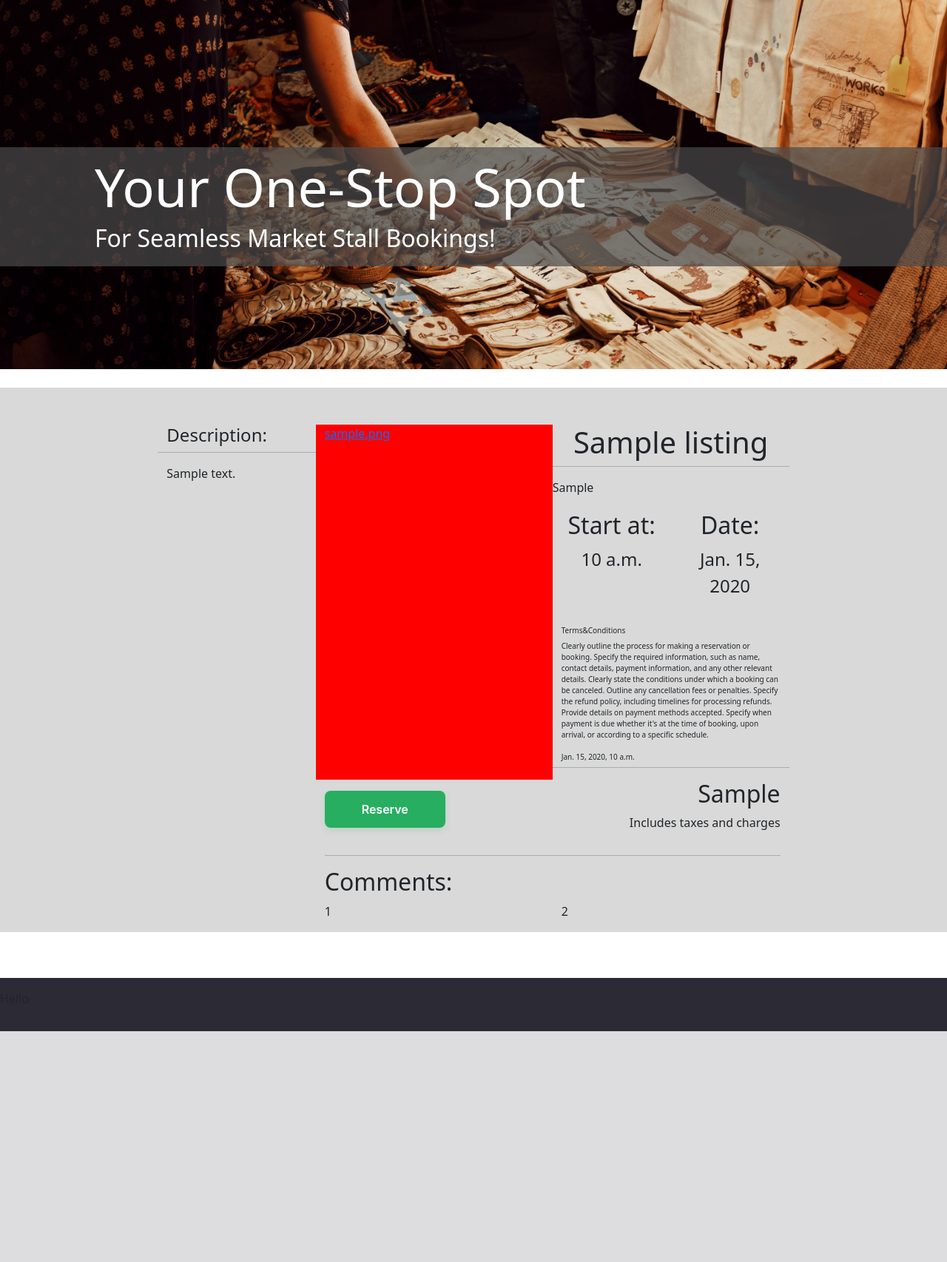
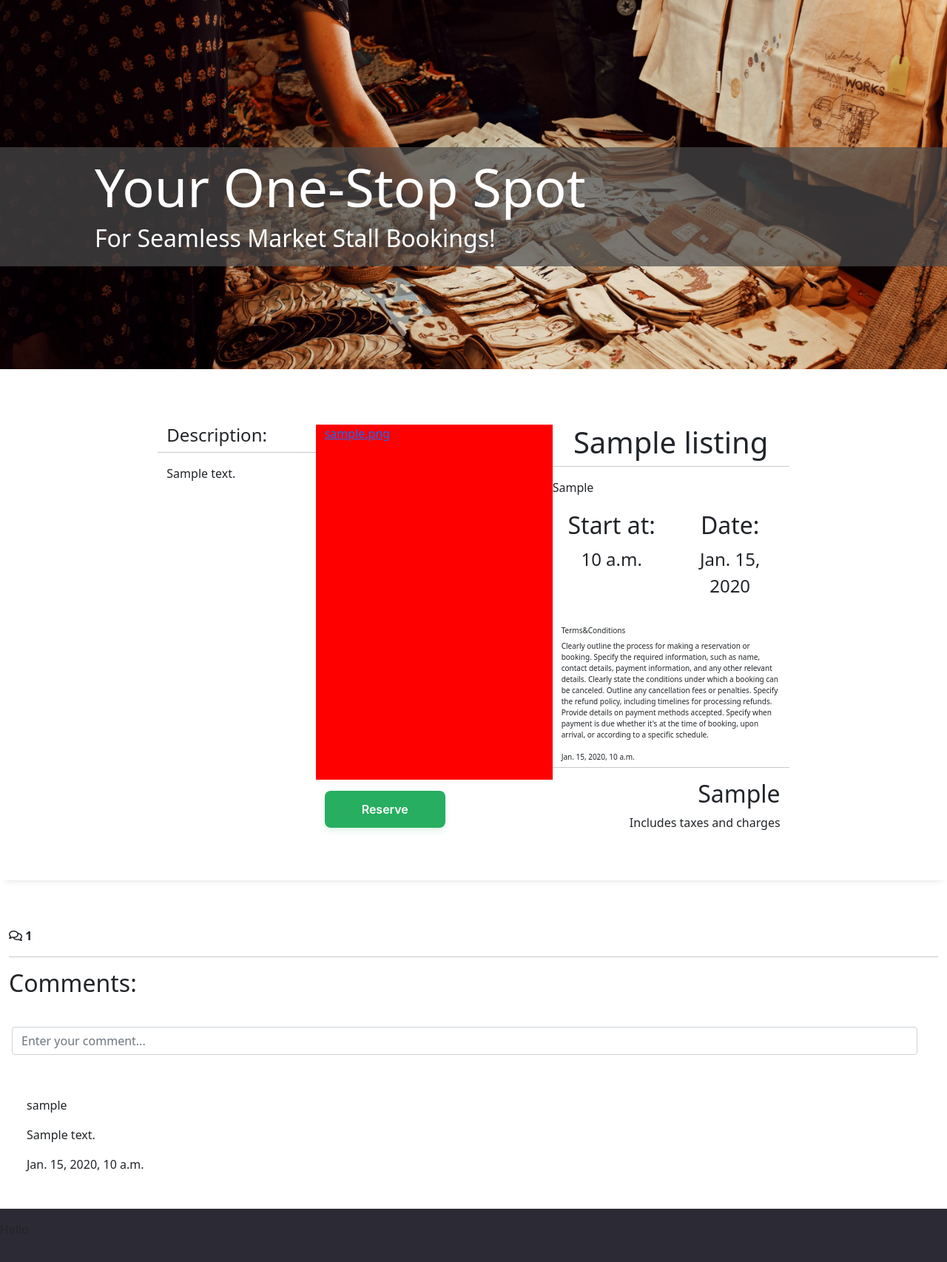
Before and after one commit to Vitalii-Chepurnyi/bookHub, a Django app: a page that uses home/templates/home/listing_detail.html in a window 1280 px wide. Shown: the part 57-1763 px from the top of the page at 74% size. Before the commit the page ends 1451 px from the top, so only its background shows below. Run offline with Django 4.2, Linux system fonts and the light colour scheme; tables that the repository leaves empty hold one stand-in row (values such as "Sample post").

Commit message:
Add comment section connected to data

```diff
--- a/home/templates/home/listing_detail.html
+++ b/home/templates/home/listing_detail.html
@@ -58,16 +58,47 @@
                     <p>Includes taxes and charges</p>
                 </div>
             </div>
+        </div>
+    </div>
+    <div class="row">
+        <div class="col-12">
+          <strong class="num-comments">
+            <i class="far fa-comments"></i> {{ comment_count }}
+          </strong>
+        </div>
+        <div class="col-12">
           <hr>
+        </div>
+      </div>
     <div class="row">
         <div class="row">
+            <div class="row comments">
                 <h2>Comments:</h2>
             </div>
-                <div class="col-6">
-                    <p>1</p>
+            <div class="mt-3 d-flex flex-row align-items-center p-3 form-color"><input type="text" class="form-control" placeholder="Enter your comment..."> </div>
+            <div class="row">
+                <div class="col-md-8 card mb-4  mt-3 ">
+                  <div class="card-body">
+                    {% for comment in comments %}
+                    <div class="p-2 comments{% if not comment.approved and comment.author == user %}
+                      faded{% elif not comment.approved %} d-none{% endif %}">
+                      <p class="font-weight-bold">
+                        {{ comment.author }}
+                      </p>
+                      <div id="comment{{ comment.id }}">
+                        {{ comment.body | linebreaks }}
                       </div>
-                <div class="col-6">
-                    <p>2</p>
+                      <span class="font-weight-normal">
+                        {{ comment.created_on }}
+                      </span>
+                      {% if not comment.approved and comment.author == user %}
+                      <p class="approval">
+                        This comment is awaiting approval
+                      </p>
+                      {% endif %}
+                    </div>
+                    {% endfor %}
+                  </div>
                 </div>
               </div>
         </div>
--- a/home/views.py
+++ b/home/views.py
@@ -1,6 +1,7 @@
 from django.shortcuts import render, get_object_or_404
 from django.views import generic
-from .models import Listing
+from .models import Listing, Comments
+
 
 # Create your views here.
 
@@ -12,9 +13,13 @@ class MarketList(generic.ListView):
 def listing_detail(request, slug):
     queryset = Listing.objects.filter(status=1)
     listing = get_object_or_404(queryset, slug=slug)
+    comments = listing.comments.all().order_by("-created_on")
+    comment_count = listing.comments.filter(approved=True).count()
 
     return render(
         request,
         "home/listing_detail.html",
-        {"listing": listing},
+        {"listing": listing,
+         "comments": comments,
+         "comment_count": comment_count,},
     )
--- a/static/css/style.css
+++ b/static/css/style.css
@@ -4,7 +4,7 @@ body {
 
 .main_container {
     margin-top: 5%;
-    background-color: rgba(0, 0, 0, 0.027);
+    box-shadow: 0 5px 10px -6px rgba(0, 0, 0, 0.15);
 }
 
 .main_container h1 {
@@ -178,15 +178,6 @@ footer {
     font-size: 72px;
 }
 
-.detail {
-    margin-bottom: 5%;
-    margin-top: 2%;
-    display: flex;
-    justify-content: center;
-    background-color: #2929292d;
-    padding-top: 50px;
-}
-
 .temrs-conditions {
     font-size: 10px;
     margin-top: 20px;
@@ -208,6 +199,16 @@ footer {
     background-color: red;
 }
 
+.detail {
+    margin-bottom: 5%;
+    margin-top: 2%;
+    display: flex;
+    justify-content: center;
+    box-shadow: 0 5px 10px -6px rgba(0, 0, 0, 0.15);
+    padding-top: 50px;
+    padding-bottom: 50px;
+}
+
 .detail-title {
     text-align: center;
 }
@@ -223,6 +224,11 @@ footer {
 
 .detail-price {
     text-align: right;
+}
+
+.card {
+    border: none;
+    background-color: transparent;
 }
 /* media max-width 480px */
 @media only screen and (max-width: 480px){
```
Lines whose indentation alone changed are shown as unchanged.
